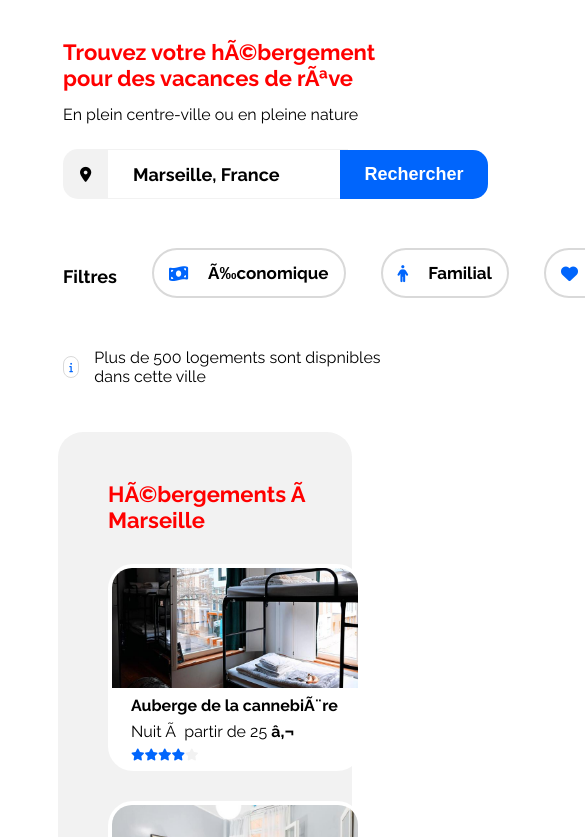
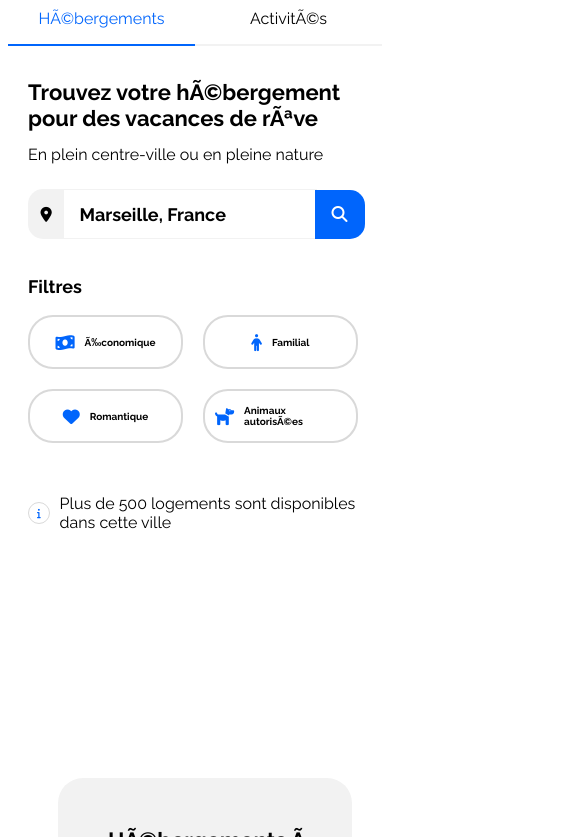
Before and after one commit to Halfligh/OCR---Projet-2, a plain HTML site: page index.html in a window 390 px wide. Shown: the part 84-921 px from the top of the page, 585 px wide, since content can reach past the window. Drawn offline with Linux system fonts and the light colour scheme.

Commit message:
WIP responsive mobile

```diff
--- a/index.html
+++ b/index.html
@@ -35,11 +35,13 @@
 
         <div class="searchButtonDiv">
             <input type="button" value="Rechercher" id="searchButton" />
+            <i class="fa-solid fa-magnifying-glass" id="glassIcon"></i>
         </div>
     </form>
 
     <div class="filterView">
         <h3 class="filterTitle">Filtres</h3>
+        <div class="filterList">
             <div class="filterDiv">
                 <i class="fa-sharp fa-solid fa-money-bill-wave"></i>
                 <p class="filterItem">Économique</p>
@@ -60,13 +62,14 @@
                 <p class="filterItem">Animaux autorisées</p>
             </div>
         </div>
+    </div>
 
 
     <div class="infoDiv">
         <div class="infoCircle">
             <i class="fa-solid fa-info"></i>
         </div>
-        <p>Plus de 500 logements sont dispnibles dans cette ville</p>
+        <p>Plus de 500 logements sont disponibles dans cette ville</p>
     </div>
 
     <main>
--- a/style.css
+++ b/style.css
@@ -175,6 +175,10 @@ header{
     border-bottom-right-radius: 15px;
 }
 
+#searchIcon{
+    display: none;
+}
+
 .filterView{
     margin-left: 55px;
     margin-top: 50px;
@@ -184,6 +188,11 @@ header{
     height: 50px;
     width: 100%;
     vertical-align: middle;
+}
+
+.filterList{
+    display: flex;
+    flex-direction: row;
 }
 
 .filterTitle{
@@ -550,77 +559,148 @@ footer{
 
 @media screen and (max-width: 480px) {
 
-        html{
-            overflow-x: hidden;
+        h1, h2{
+            margin-left: 20px;
         }
 
-        h1{
-            color: red;
+        header{
+            flex-direction: column;
+            width: auto;
+            height: 140px;
+            margin-left: 0;
+            margin-right: 0;
+            padding-left: 0;
+            padding-right: 0;
         }
 
-        main{
-        flex-direction: column;
-       };
+        #logoHeader{
+            margin-top: 30px;
+            justify-content: center;
+            margin-bottom: 20px;
+        }
 
-       .activityImg{
+        .navbar{
+            width: 100%;
+            height: 150px;
+            margin-right: 0px;
+            margin-bottom: 20px;
+            justify-content: center;
+        }
+
+        .navbarSelected{
+            border-top: none;
+            border-bottom: solid #0065FC 2px;
+            padding : 0;
+            width: 50%;
+        }
+
+        .navbarNotSelected{
+            border-top: none;
+            border-bottom: solid #F2F2F2 2px;
+            padding : 0;
+            width: 50%;
+        }
+
+        .navbarNotSelected:hover{
+            cursor: pointer;
+            border-bottom: solid #0065FC 2px;
+            border-top: transparent;
+        }
+
+        .searchForm{
+            width: 90%;
+            margin-left: 20px;
+            margin-bottom: 20px;
+
+        }
+
+       .searchButtonDiv{
+            margin-left: 0;
+            padding-left: 0;
             width: auto;
        }
 
-       .activityUl{
-        width: auto;
-        justify-content: center;
+        #searchButton{
+            display: none;
+            margin: 0;
         }
 
-       .hebergementsWrapper{
-        justify-content: space-between;
-        padding-left: 50px;
-        padding-right: 30px;
-        padding-bottom: 30px;
+        .cityDiv{
+            margin-right: 0;
+            padding-right: 0;
+            width: 100%;
         }
 
-       .afficherPlus{
-        margin-left: 50px;
+        #citySearch{
+            width: 100%;
+            padding-left: 0;
         }
 
-       .hebergementsPopular{
-        margin-top : 50px;
-        margin-left: 0px;
-        margin-right: 30px;
+        #glassIcon{
+            display: flex;
+            color: white;
+            background-color: #0065FC;
+            height: 49px;
+            width: 50px;
+            font-weight: 700;
+            justify-content: center;
+            align-items: center;
+            margin-top: 1px;
+            border-top-right-radius: 15px;
+            border-bottom-right-radius: 15px;
         }
 
-       .popularWrapper{
-        flex-wrap: nowrap;
-        padding-bottom: 48px;
-        padding-right: 30px;
+        .filterView{
+            margin-left: 20px;
+            margin-top: 20px;
+            height: 200px;
+            width: 100%;
+            flex-direction: column;
         }
 
-       .popularImage{
-        width : 42%;
-        height: 100%;
-        border-top-right-radius: 0;
-        border-bottom-right-radius: 0;
+        .filterList{
+            display: flex;
+            flex-direction: row;
+            flex-wrap: wrap ;
+            margin-left: 0;
+            padding-left: 0;
         }
 
-       .activityWrap{
-        height: 267px;
+        .filterDiv{
+            width: 35%;
+            height: 30px;
+            padding-left: 10px;
+            padding-right: 10px;
+            margin-left: 0;
+            margin-right: 20px;
+            margin-bottom: 20px;
         }
 
-
-       .activityList{
-        height: 267px;
+        .filterItem{
+            font-size: 10px;
+            margin-left: 10px;
         }
 
-       .activityImg{
-        height: 75%;
+        .infoDiv{
+            margin-left: 20px;
+            margin-top: 20px;
         }
 
-       #activityLocation{
-        line-height: 30px;
-        display: flex;
-        align-items: center;
+        .infoCircle{
+            width: 25px;
+            margin-right: 10px;
+        }
+
+        .hebergementsParent{
+            margin-top: 200px;
+        }
+
+        .activityUl{
+            flex-direction: column;
         }
 
         footer{
-        margin-right: 50px;
+            flex-direction: column;
         }
+
     }
```
Lines whose indentation alone changed are shown as unchanged.
